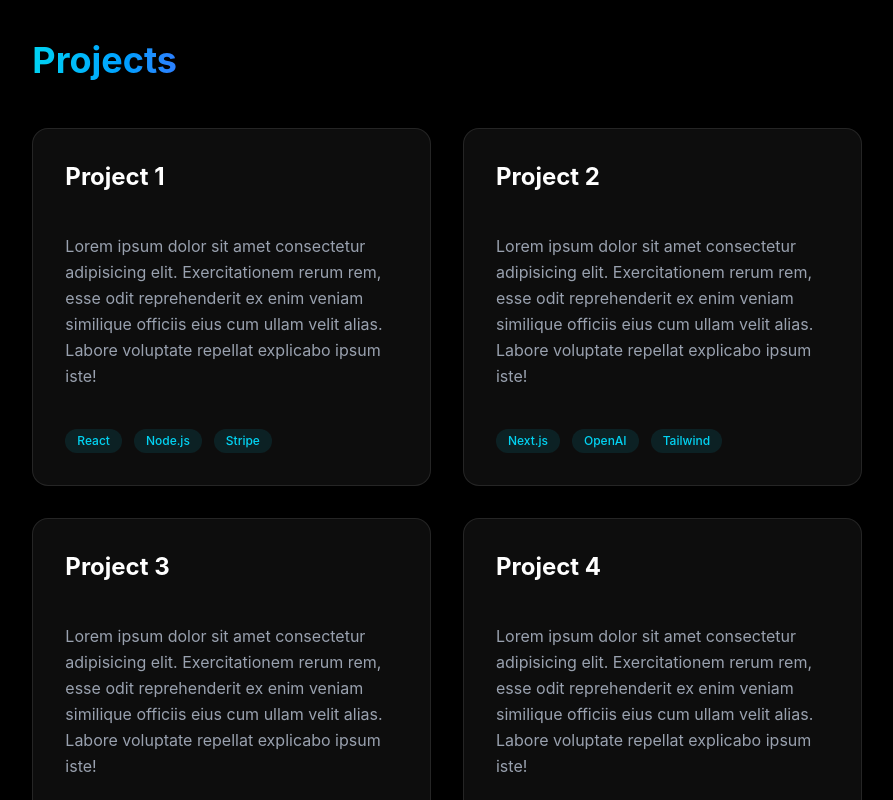
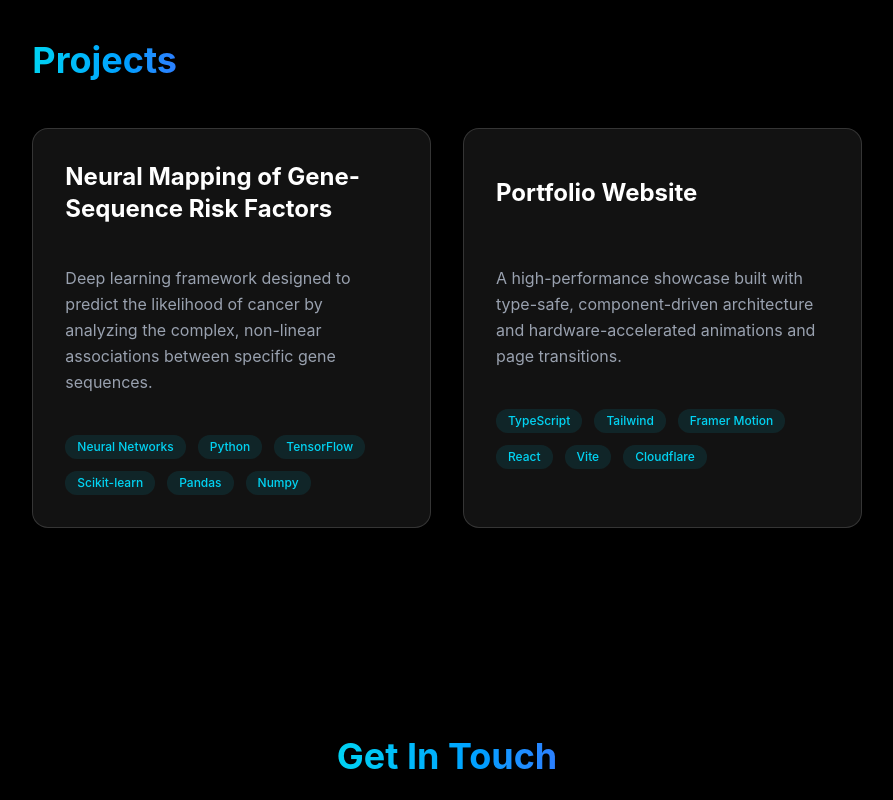
Before and after one commit to siddardhakavuri/Portfolio, a React (Vite) app: page / in a window 1280 px wide. Shown: the part 1600-2400 px from the top of the page, without its empty margins (283-1176 px from the left). Built offline with nearby package versions, Linux system fonts and the light colour scheme.

Commit message:
Included project details

```diff
--- a/src/components/Projects.tsx
+++ b/src/components/Projects.tsx
@@ -2,32 +2,32 @@ import { motion } from "motion/react";
 
 const projects = [
   {
-    title: "Project 1",
+    title: "Neural Mapping of Gene-Sequence Risk Factors",
     description:
-      "Lorem ipsum dolor sit amet consectetur adipisicing elit. Exercitationem rerum rem, esse odit reprehenderit ex enim veniam similique officiis eius cum ullam velit alias. Labore voluptate repellat explicabo ipsum iste!",
-    tags: ["React", "Node.js", "Stripe"],
-    link: "#",
+      "Deep learning framework designed to predict the likelihood of cancer by analyzing the complex, non-linear associations between specific gene sequences.",
+    tags: [
+      "Neural Networks",
+      "Python",
+      "TensorFlow",
+      "Scikit-learn",
+      "Pandas",
+      "Numpy",
+    ],
+    link: "https://github.com/siddardhakavuri/Modelling-Associations",
   },
   {
-    title: "Project 2",
+    title: "Portfolio Website",
     description:
-      "Lorem ipsum dolor sit amet consectetur adipisicing elit. Exercitationem rerum rem, esse odit reprehenderit ex enim veniam similique officiis eius cum ullam velit alias. Labore voluptate repellat explicabo ipsum iste!",
-    tags: ["Next.js", "OpenAI", "Tailwind"],
-    link: "#",
-  },
-  {
-    title: "Project 3",
-    description:
-      "Lorem ipsum dolor sit amet consectetur adipisicing elit. Exercitationem rerum rem, esse odit reprehenderit ex enim veniam similique officiis eius cum ullam velit alias. Labore voluptate repellat explicabo ipsum iste!",
-    tags: ["TypeScript", "Vite", "Framer Motion"],
-    link: "#",
-  },
-  {
-    title: "Project 4",
-    description:
-      "Lorem ipsum dolor sit amet consectetur adipisicing elit. Exercitationem rerum rem, esse odit reprehenderit ex enim veniam similique officiis eius cum ullam velit alias. Labore voluptate repellat explicabo ipsum iste!",
-    tags: ["React", "Firebase", "Redux"],
-    link: "#",
+      "A high-performance showcase built with type-safe, component-driven architecture and hardware-accelerated animations and page transitions.",
+    tags: [
+      "TypeScript",
+      "Tailwind",
+      "Framer Motion",
+      "React",
+      "Vite",
+      "Cloudflare",
+    ],
+    link: "https://github.com/siddardhakavuri/Portfolio",
   },
 ];
 
@@ -37,26 +37,28 @@ const Projects = () => {
       <motion.div
         initial={{ opacity: 0, y: 20 }}
         whileInView={{ opacity: 1, y: 0 }}
-        transition={{ duration: 0.8 }}
+        transition={{ duration: 1 }}
         viewport={{ once: true }}
       >
         <h2 className="text-4xl font-bold mb-12 bg-linear-to-r from-cyan-400 to-blue-500 bg-clip-text text-transparent inline-block">
           Projects
         </h2>
 
-        <div className="grid grid-cols-1 md:grid-cols-2 gap-8">
+        <div className="grid grid-cols-1 md:grid-cols-2 lg:grid-cols-2 gap-8">
           {projects.map((project, index) => (
             <motion.a
-              href={"#projects"}
+              href={project.link}
+              target="_blank"
+              rel="noopener noreferrer"
               key={index}
               initial={{ opacity: 0, scale: 0.95 }}
               whileInView={{ opacity: 1, scale: 1 }}
               whileHover={{ y: -5, transition: { duration: 0.1 } }}
               transition={{ duration: 0.2 }}
               viewport={{ once: true }}
-              className="group block p-8 rounded-2xl bg-white/5 border border-white/10 hover:bg-white/10 transition-colors"
+              className="group block p-8 rounded-2xl bg-white/7 border border-white/15 hover:bg-white/12 transition-colors"
             >
-              <h3 className="text-2xl font-bold text-white mb-3 group-hover:text-cyan-400 transition-colors">
+              <h3 className="text-2xl font-bold text-white mb-3 group-hover:text-cyan-400 transition-colors min-h-16 flex items-center">
                 {project.title}
               </h3>
               <p className="text-gray-400 my-10 leading-relaxed">
```
